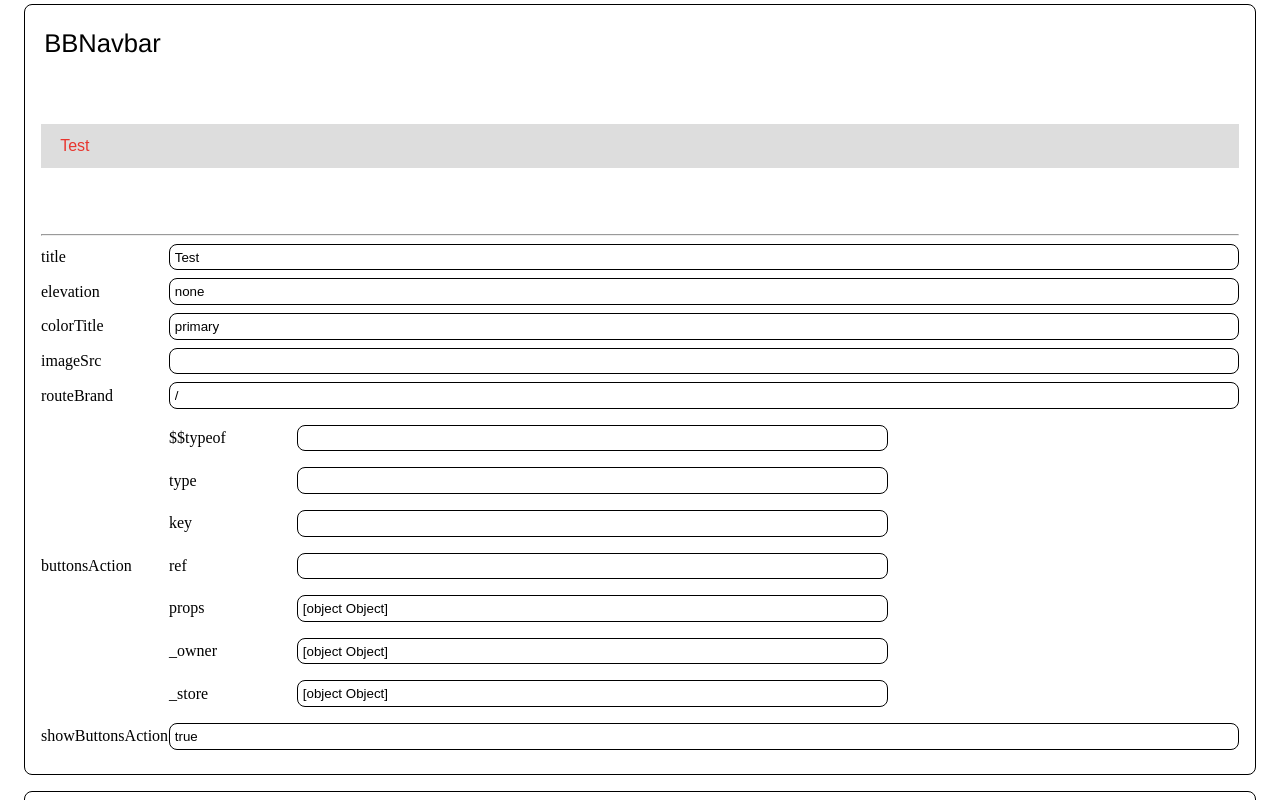
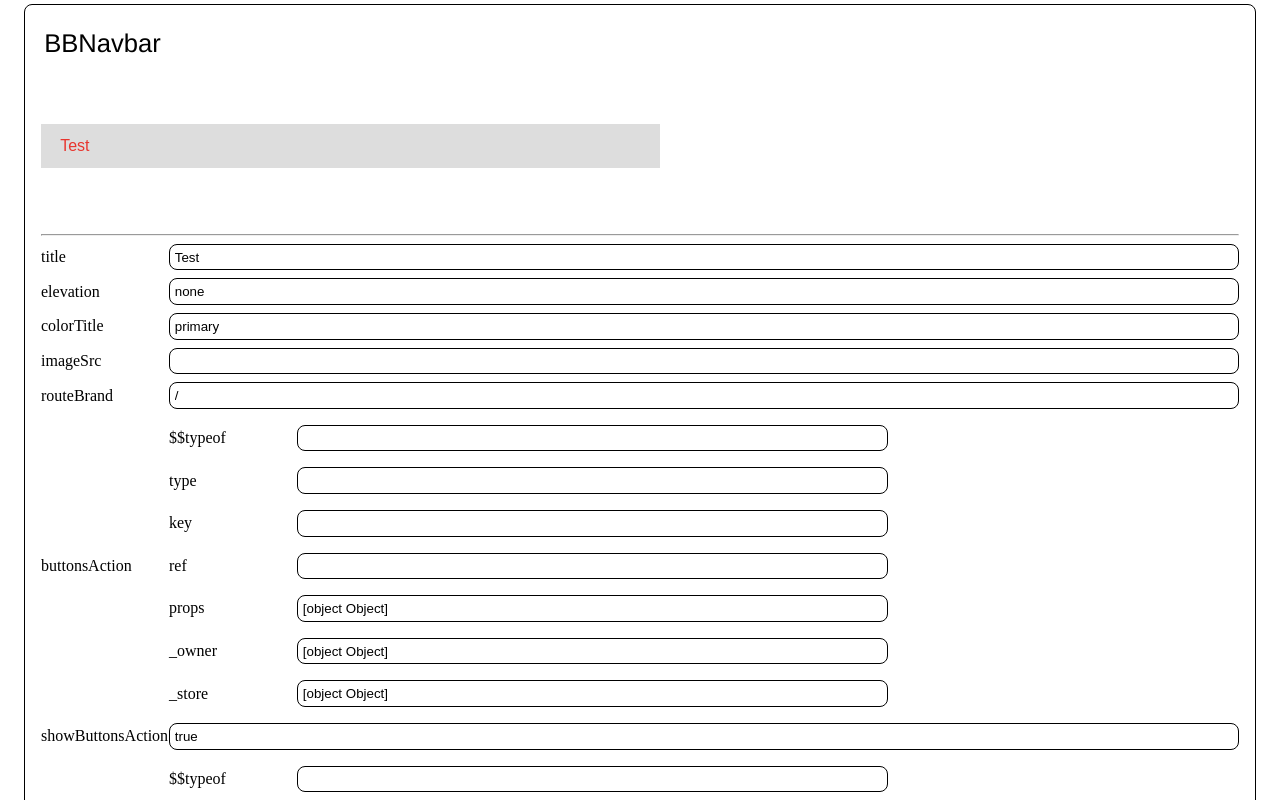
Before and after one commit to dan1229/nextjs-base-blocks, a Next.js app: page / in a window 1280 px wide. Shown: the part 3900-4700 px from the top of the page. Built offline with nearby package versions, Linux system fonts and the light colour scheme.

Commit message:
got navbar margin working and center styling

```diff
--- a/src/bbnavbar/index.tsx
+++ b/src/bbnavbar/index.tsx
@@ -17,20 +17,23 @@ type TBBNavbarElevation = 'none' | 'low' | 'high' | 'rainbow';
  * PROPS
  *
  * @param {React.ReactNode} children - Menu options of the navbar
+ * @param {React.ReactNode} mainContent - Main content to be displayed alongside the navbar
  * @param {string=} title - Title to use for navbar
  * @param {TBBTextColor=} colorTitle - Color of the title
  * @param {TBBNavbarElevation=} elevation - Elevation of the navbar
  * @param {string=} imageSrc - Image src for the navbar, can be URL or local
  * @param {string=} routeBrand - Route to use for the brand button
+ * @param {boolean=} vertical - Whether the navbar items are vertical
  * @param {TBBTextSize=} textSizeTitle - Size of the title
  * @param {React.ReactNode=} buttonsAction - Auth buttons to use
  * @param {boolean=} showButtonsAction - Show auth buttons
  * @param {number=} imageWidth - Width of the image
  * @param {number=} imageHeight - Height of the image
- * @param {boolean=} vertical - Whether the navbar items are vertical
+ * @param {string=} classNameWrapper - Custom class name for the wrapper
  */
 export interface IPropsBBNavbar {
   children: React.ReactNode;
+  mainContent: React.ReactNode;
   title?: string;
   colorTitle?: TBBTextColor;
   elevation?: TBBNavbarElevation;
@@ -42,6 +45,7 @@ export interface IPropsBBNavbar {
   imageWidth?: number;
   imageHeight?: number;
   vertical?: boolean;
+  classNameWrapper?: string;
 }
 
 /**
@@ -50,6 +54,7 @@ export interface IPropsBBNavbar {
 export default function BBNavbar(props: IPropsBBNavbar & Omit<IPropsBBBase, 'onClick'>): React.ReactElement {
   const {
     children,
+    mainContent,
     title,
     colorTitle = 'primary',
     imageSrc,
@@ -61,6 +66,7 @@ export default function BBNavbar(props: IPropsBBNavbar & Omit<IPropsBBBase, 'onC
     imageWidth = 60,
     imageHeight = 60,
     vertical = false,
+    classNameWrapper,
   } = props;
   const [showNavExpanded, setShowNavExpanded] = useState(false);
   const router = useRouter();
@@ -88,6 +94,7 @@ export default function BBNavbar(props: IPropsBBNavbar & Omit<IPropsBBBase, 'onC
    * RENDER
    */
   return (
+    <div className={classNames(styles.wrapper, vertical && styles.vertical, classNameWrapper)}>
       <nav className={classNames(styles.navigation, getClassElevation(), vertical && styles.vertical)} ref={ref}>
         <div className={styles.hamburger}>
           <AiOutlineMenu
@@ -113,5 +120,7 @@ export default function BBNavbar(props: IPropsBBNavbar & Omit<IPropsBBBase, 'onC
         </div>
         <div className={styles.containerButtonsAction}>{showButtonsAction && buttonsAction}</div>
       </nav>
+      <div className={classNames(styles.content, vertical && styles.vertical)}>{mainContent}</div>
+    </div>
   );
 }
--- a/src/bbnavbar/styles.module.scss
+++ b/src/bbnavbar/styles.module.scss
@@ -15,6 +15,9 @@ $font-family-navbar-header: var(--font-family-navbar-header, $font-family-header
 // if neither is defined, use default primary color
 $primary-color: var(--primary-color, #e8352e);
 $navbar-icon-mobile-color: var(--navbar-icon-mobile-color, $primary-color);
+
+// navbar vertical width
+$navbar-vertical-width: var(--navbar-vertical-width, 128px);
 
 /**
 * ELEVATION
@@ -39,19 +42,33 @@ $navbar-icon-mobile-color: var(--navbar-icon-mobile-color, $primary-color);
 /**
 * SHARED CSS
 */
+.wrapper {
+  display: flex;
+}
+
+.content {
+  width: 100%;
+
+  &.vertical {
+    margin-left: $navbar-vertical-width;
+  }
+}
+
 .navigation {
-  width: 100%;
+  width: 100vw;
   z-index: 10;
   display: flex;
   flex-direction: row;
   justify-content: space-between;
   background-color: $background-color;
+  overflow-x: hidden;
 
   &.vertical {
-    width: auto; /* Adjust width based on content */
     height: 100vh;
+    width: $navbar-vertical-width;
     flex-direction: column;
-    align-items: flex-start;
+    align-items: center;
+    padding-bottom: 1rem;
     position: fixed;
     top: 0;
     left: 0;
@@ -99,15 +116,8 @@ $navbar-icon-mobile-color: var(--navbar-icon-mobile-color, $primary-color);
 * NAVIGATION MENU
 */
 .navigationMenu {
-  margin-right: auto;
   display: flex;
   align-items: center;
-
-  &.vertical .navigationMenuList {
-    flex-direction: column;
-    align-items: flex-start;
-    width: auto; /* Adjust width based on content */
-  }
 
   * {
     text-decoration: none;
--- a/src/pages/index.tsx
+++ b/src/pages/index.tsx
@@ -125,6 +125,7 @@ const DemoPage = () => {
     buttonsAction: <></>,
     showButtonsAction: true,
     children: <></>,
+    mainContent: <></>,
   });
   // BB Navbar Item
   const [stateBBNavbarItem, setStateBBNavbarItem] = useState<IPropsBBNavbarItem>({
```
Lines whose indentation alone changed are shown as unchanged.
